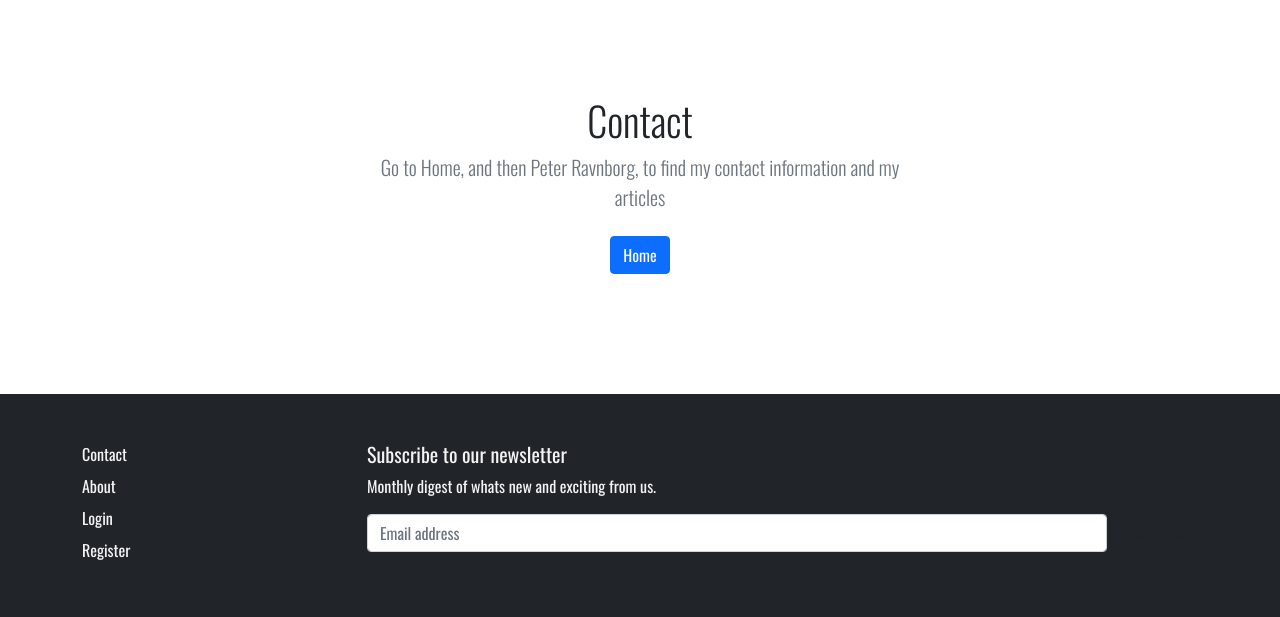
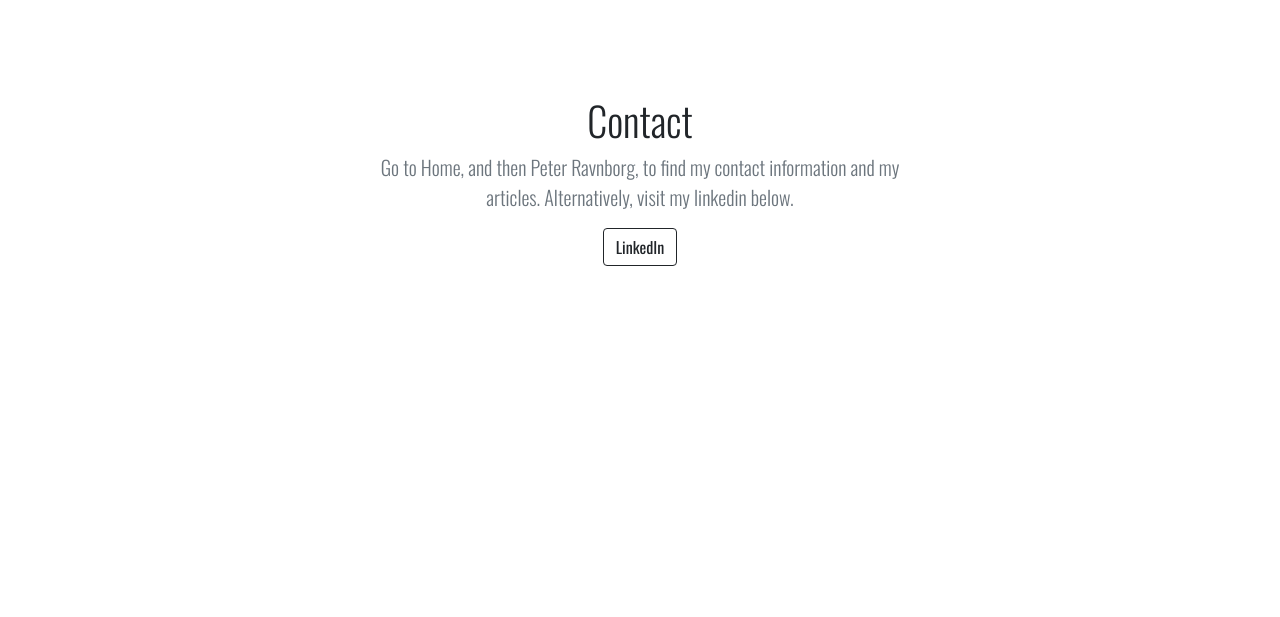
Before and after one commit to PeteRNis/pnconsulting, a Flask app: page /contact in a window 1280 px wide. Shown: the part 100-717 px from the top of the page. Run offline with Flask 2, Linux system fonts and the light colour scheme.

Commit message:
fixing contacts

```diff
--- a/project_1/templates/contact.html
+++ b/project_1/templates/contact.html
@@ -5,12 +5,13 @@
   <div class="row py-lg-5">
     <div class="col-lg-6 col-md-8 mx-auto">
       <h1 class="fw-light">Contact</h1>
-      <p class="lead text-muted">Go to Home, and then Peter Ravnborg, to find my contact information and my articles</p>
+      <p class="lead text-muted">Go to Home, and then Peter Ravnborg, to find my contact information and my articles. Alternatively, visit my linkedin below. </p>
     </div>
     <p>
-        <a href="{{url_for('core.index')}}" class="btn btn-primary my-2">Home</a>
+        <a href="https://www.linkedin.com/in/peter-ravnborg-676a5b13a/" class="btn btn-md btn-outline-dark">LinkedIn</a>
     </p>
   </div>
+  <br><br><br><br><br><br><br><br><br><br>
   </section>
 
 
```
